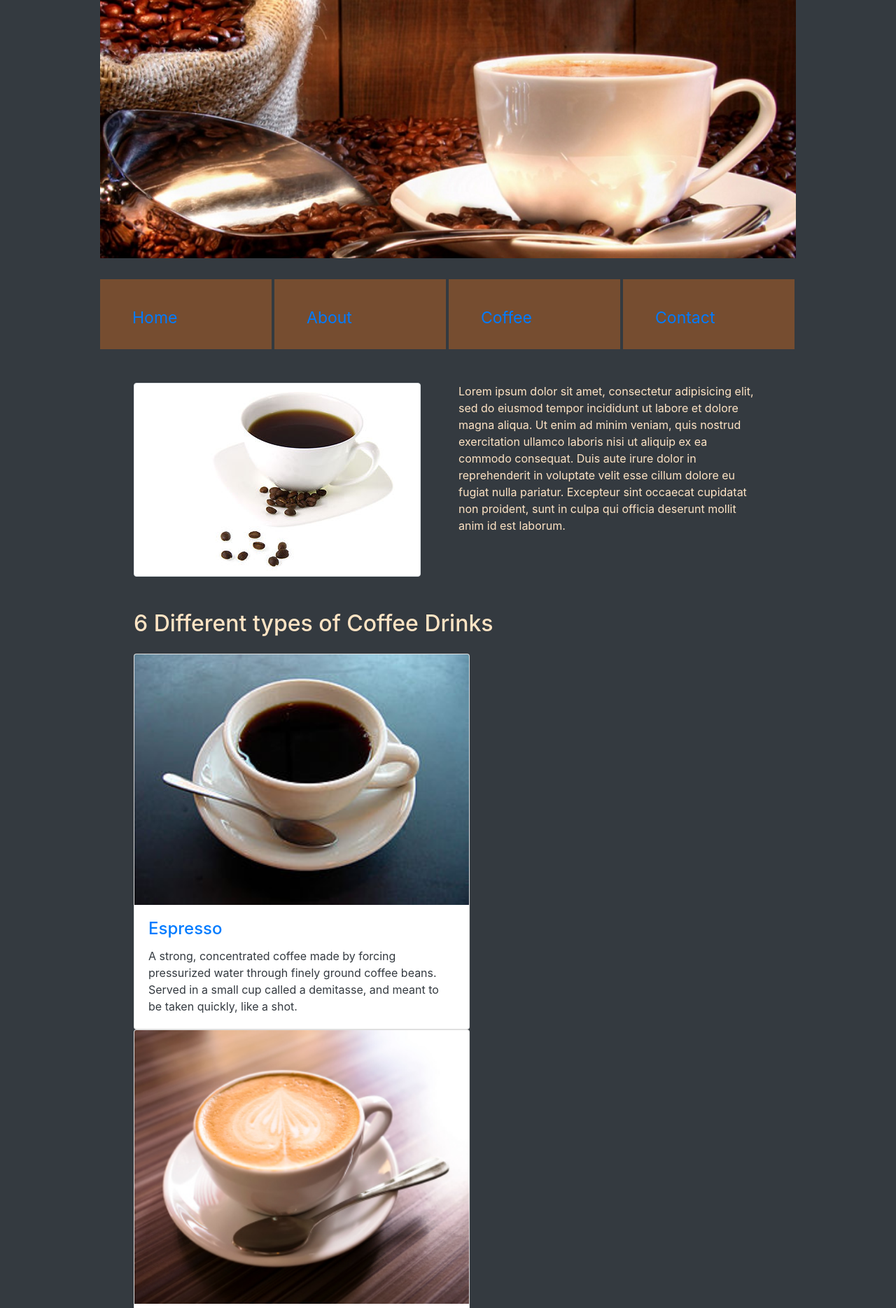
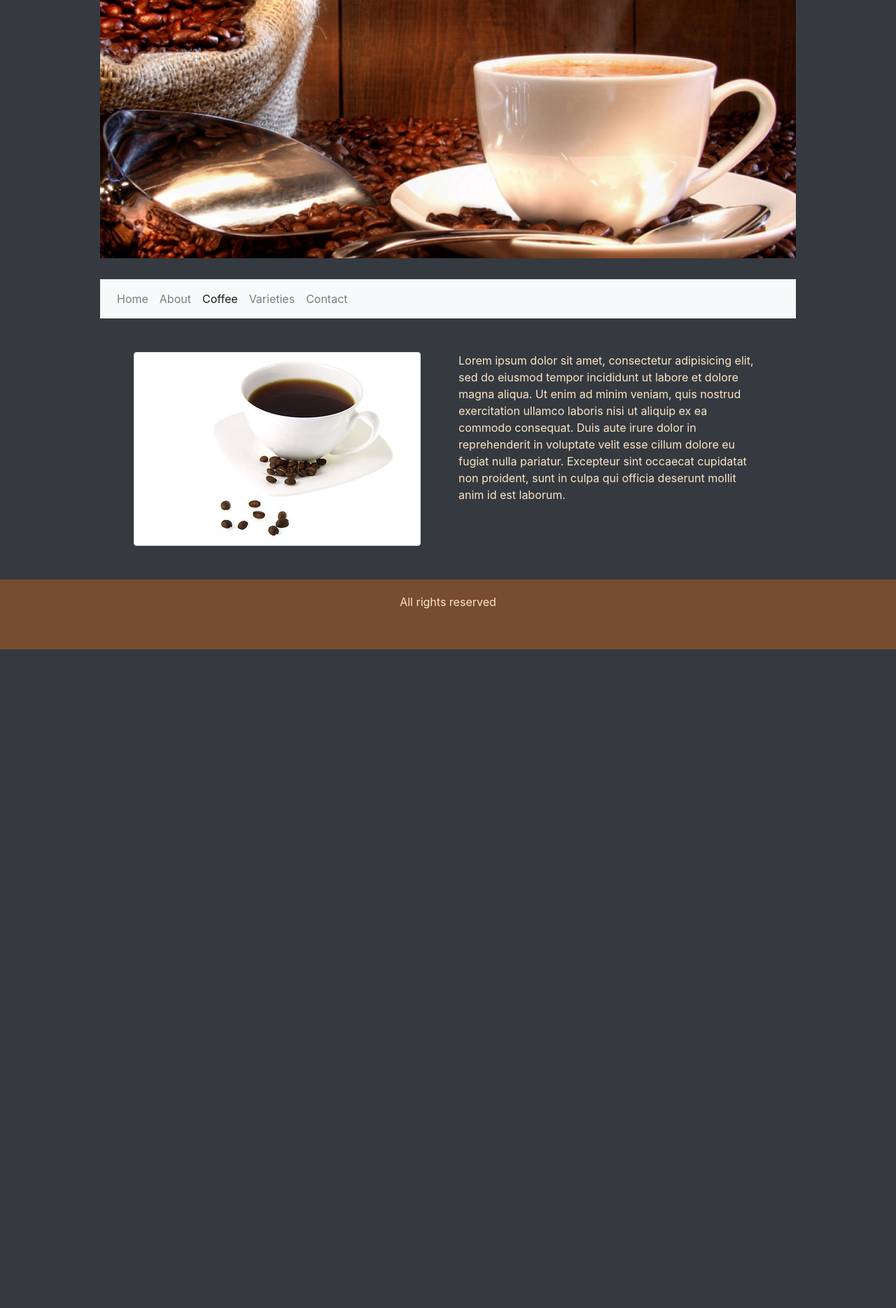
Before and after one commit to Pearly-choong/PHP-template-site, a PHP site: page /coffee.php in a window 1280 px wide. Shown: the part 51-1920 px from the top of the page at 70% size. After the commit the page ends 979 px from the top, so only its background shows below. Run offline with PHP 8.4, Linux system fonts and the light colour scheme.

Commit message:
add varieties nav and card template

```diff
--- a/coffee.php
+++ b/coffee.php
@@ -25,13 +25,6 @@ require("templates/header.php");
 			</p>
 		</div>
 	</div>
-
-	<div class="text-dark mt-5">
-		<h2 class="my-text-color pb-3">6 Different types of Coffee Drinks</h2>
-		<?php
-			require("templates/varieties.php");
-		?>
-	</div>
 </main>
 
 
--- a/css/style.css
+++ b/css/style.css
@@ -49,30 +49,7 @@ header{
 	content:"";
 
 }
-nav{
-	height: 100px;
-	width: 100%;
 
-
-}
-.nav-list{
-	margin:auto;
-
-	height: 100%;
-	width: 100%;
-
-
-}
-.nav{
-	list-style: none;
-	display:inline-block;
-	font-size: 23px;
-	background: #764d30;
-	width: 24.6%;
-	height: 100%;
-	margin:auto;
-	padding: 30px  ;
-}
 
 /* main{
 	height: 350px;
@@ -97,8 +74,9 @@ nav{
 	background: #764d30;
 	color:#ffe4c4;
 }
+
 footer{
-	width: :100%;
+	width: 100%;
 	height: 100px;
 	background: #764d30;
 	text-align: center;
--- /dev/null
+++ b/templates/card.php
@@ -0,0 +1,6 @@
+
+<img class="card-img-top" src="<?php echo $src; ?>" alt="<?php echo $imgAlt; ?>"/>
+<div class="card-body">
+    <h4 class="text-primary card-title"><?php echo $coffeeName; ?></h4>
+    <p class="card-text"><?php echo $coffeeDesc; ?></p>
+</div>
--- a/templates/nav.php
+++ b/templates/nav.php
@@ -1,8 +1,14 @@
-<nav>
-  <ul class="nav-list">
-	<li class="nav">  <a class="nav-link <?php if($title === 'Home'): ?>active<?php endif; ?>" href="index.php">Home</a> </li>
-	<li class="nav">  <a class="nav-link <?php if($title === 'About'): ?>active<?php endif; ?>" href="about.php">About </a> </li>
-	<li class="nav">  <a  class="nav-link <?php if($title === 'Coffee'): ?>active<?php endif; ?>" href="coffee.php">  Coffee</a> </li>
-	<li class="nav">  <a class="nav-link <?php if($title === 'Contact'): ?>active<?php endif; ?>" href="contact.php">Contact</a> </li>
- </ul>
+<nav class="navbar navbar-expand-lg navbar-light bg-light">
+  <button class="navbar-toggler" type="button" data-toggle="collapse" data-target="#navbarNavAltMarkup" aria-controls="navbarNavAltMarkup" aria-expanded="false" aria-label="Toggle navigation">
+    <span class="navbar-toggler-icon"></span>
+  </button>
+  <div class="collapse navbar-collapse" id="navbarNavAltMarkup">
+    <div class="navbar-nav">
+      <a class="nav-item nav-link <?php if($title === 'Home'): ?> active <?php endif; ?>" href="index.php">Home</a> </li>
+      <a class="nav-item nav-link <?php if($title === 'About'): ?>active<?php endif; ?>" href="about.php">About </a> </li>
+      <a class="nav-item nav-link <?php if($title === 'Coffee'): ?>active<?php endif; ?>" href="coffee.php">Coffee</a> </li>
+      <a class="nav-item nav-link <?php if($title === 'Varieties'): ?>active<?php endif; ?>" href="varieties.php">Varieties</a> </li>
+      <a class="nav-item nav-link <?php if($title === 'Contact'): ?>active<?php endif; ?>" href="contact.php">Contact</a> </li>
+    </div>
+  </div>
 </nav>
--- a/templates/varieties.php
+++ /dev/null
@@ -1,64 +0,0 @@
-<div class="row mb-3">
-    <div class="col">
-        <div class="card" style="width:30rem;">
-            <img class="card-img-top" src="images/Coffee/A_small_cup_of_coffee.jpg" alt="Espresso"/>
-            <div class="card-body">
-                <h4 class="text-primary card-title">Espresso</h4>
-                <p class="card-text">A strong, concentrated coffee made by forcing pressurized water through finely ground coffee beans.
-                Served in a small cup called a demitasse, and meant to be taken quickly, like a shot.</p>
-            </div>
-        </div>
-    </div>
-    <div class="col">
-        <div class="card" style="width:30rem;">
-            <img class="card-img-top" src="images/Coffee/Cafe-Au-Lait.jpg" alt="Cafe Au Lait"/>
-            <div class="card-body">
-                <h4 class="text-primary card-title">Café Au Lait</h4>
-                <p class="card-text">This is a traditional French drink made with brewed coffee instead of espresso. Equal parts coffee and steamed milk,
-                this is considered a weaker version of a latte and is often served with breakfast or desserts.</p>
-            </div>
-        </div>
-    </div>
-</div>
-<div class="row mb-3">
-    <div class="col">
-        <div class="card" style="width:30rem;">
-            <img class="card-img-top" src="images/Coffee/white-chocolate-peppermint-mocha.jpg" alt="Mocha"/>
-            <div class="card-body">
-                <h4 class="text-primary card-title">White Chocolate Peppermint Mocha</h4>
-                <p class="card-text">Also called a café mocha, most commonly it is espresso, steamed milk, chocolate syrup, peppermint and whipped cream.</p>
-            </div>
-        </div>
-    </div>
-    <div class="col">
-        <div class="card" style="width:30rem;">
-            <img class="card-img-top" src="images/Coffee/irish coffee.jpg" alt="Irish Coffee"/>
-            <div class="card-body">
-                <h4 class="text-primary card-title">Irish Coffee</h4>
-                <p class="card-text">Irish coffee is a cocktail consisting of hot coffee, Irish whiskey, and sugar, stirred, and topped with cream. The coffee is drunk through the cream.</p>
-            </div>
-        </div>
-    </div>
-</div>
-<div class="row mb-3">
-    <div class="col">
-        <div class="card" style="width:30rem;">
-            <img class="card-img-top" src="images/Coffee/caffe_americano.jpg" alt="Americano"/>
-            <div class="card-body">
-                <h4 class="text-primary card-title">Americano</h4>
-                <p class="card-text">A single shot of espresso added to a cup of hot water. Many like to drink this as they would a regular brewed coffee with milk and sugar.
-                Purists say to keep milk to a minimum to get the most flavor from the espresso.</p>
-            </div>
-        </div>
-    </div>
-    <div class="col">
-        <div class="card" style="width:30rem;">
-            <img class="card-img-top" src="images/Coffee/galao_kaffee_portugal.jpg" alt="Galao"/>
-            <div class="card-body">
-                <h4 class="text-primary card-title">Galão</h4>
-                <p class="card-text">Galão is a hot drink from Portugal made of espresso and foamed milk. Similar to caffè latte or café au lait,
-                it consists of about one quarter coffee and three quarters foamed milk. It is served in a tall glass, as opposed to the smaller garoto that is served in a demitasse.</p>
-            </div>
-        </div>
-    </div>
-</div>
```
Also changed, not shown: varieties.php (added, +102 -0 lines), 1 other file.
